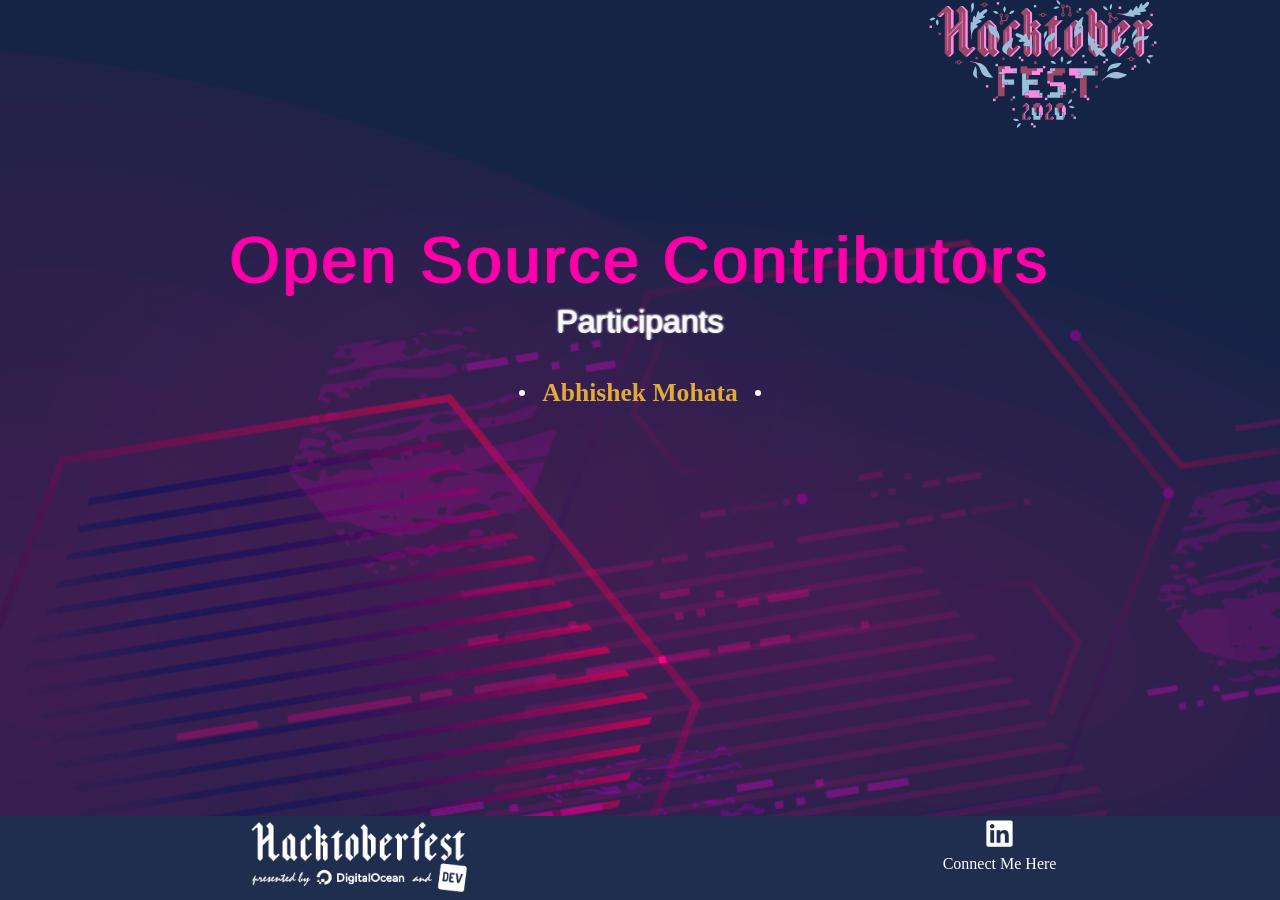
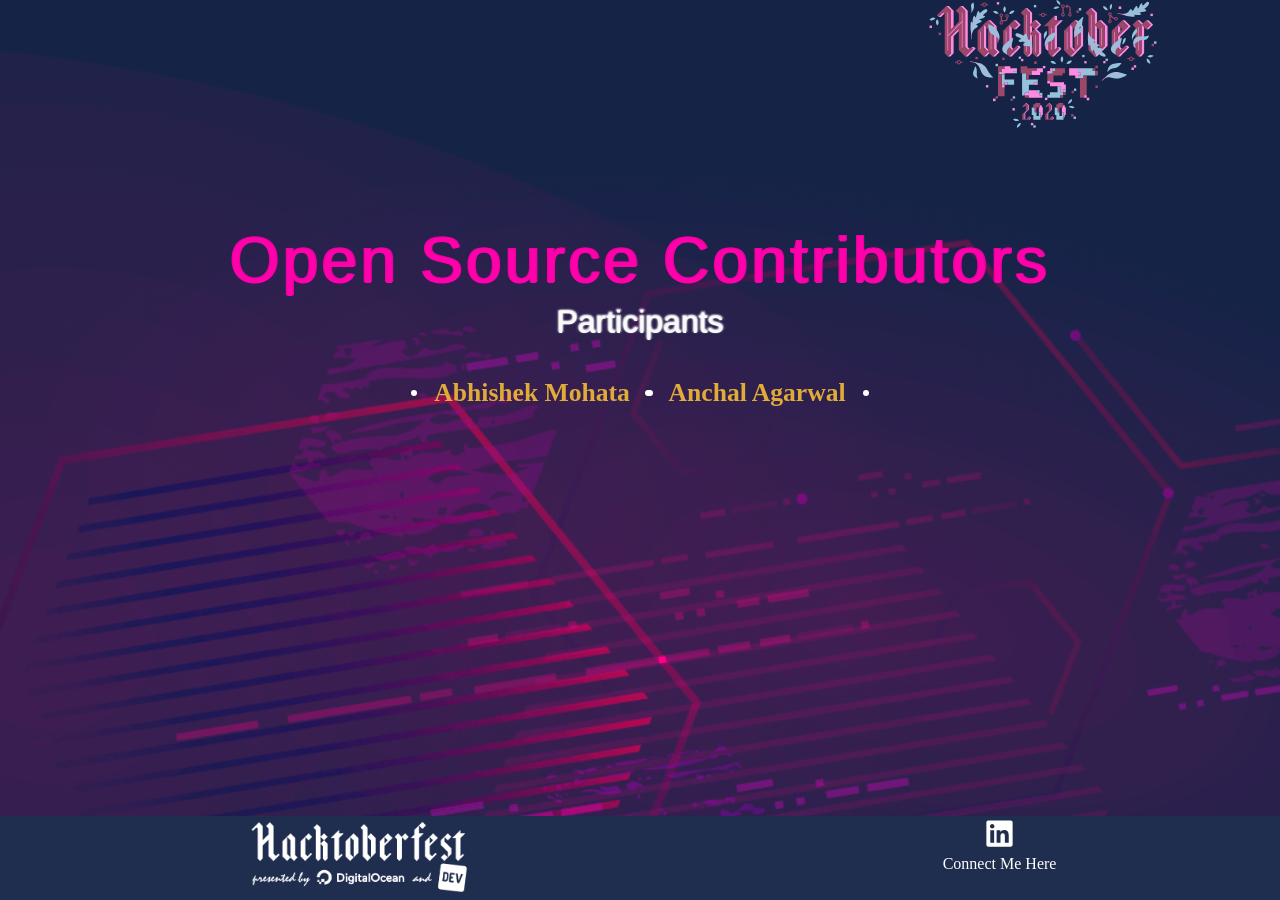
Before and after one commit to atulj968/Hacktoberfest-2020, a Jekyll site: the page index.html, which Jekyll copies as it is, in a window 1280 px wide. Built offline with Jekyll 4.4.1, drawn with Linux system fonts in a browser that asks for light colours; some web fonts are replaced.

Commit message:
Adding Anchal Agarwal

```diff
--- a/index.html
+++ b/index.html
@@ -65,7 +65,7 @@
 
           <ul>
             <li><a href="https://github.com/amohata007">Abhishek Mohata</a></li>
-
+ 	     <li><a href="https://github.com/anchal7299">Anchal Agarwal</a></li>
         </ul>
       </div>
     </div>
```
